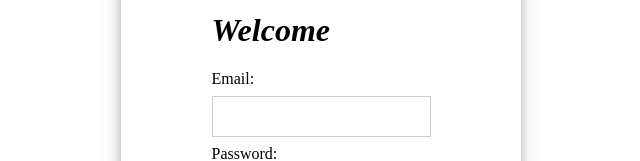
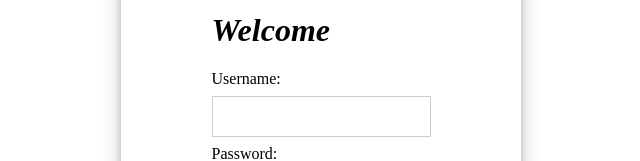
Before and after one commit to melanierolo/Build-A-Formik-Form, a React (Create React App) app: page / in a window 1280 px wide. Shown: the part 164-325 px from the top of the page, without its empty margins (319-959 px from the left). Built offline with nearby package versions, Linux system fonts and the light colour scheme.

Commit message:
added the message for username field

```diff
--- a/src/App.js
+++ b/src/App.js
@@ -21,7 +21,7 @@ function App() {
       if (!values.email) {
         errors.email = 'Required';
       } else if (!/^[A-Z0-9._%+-]+@[A-Z0-9.-]+\.[A-Z]{2,4}$/i.test(values.email)) {
-        errors.email = 'Invalid email address';
+        errors.email = 'Username should be an email';
       }
       if(!values.password) errors.password = 'Required';
       console.log(errors);
@@ -34,7 +34,7 @@ function App() {
           <div className="container__login">
             <form onSubmit={formik.handleSubmit}>
               <h1 className="login__tittle ">Welcome</h1>
-              <div>Email:</div>
+              <div>Username:</div>
               <input type="text" name="email" id="emailField" onChange={formik.handleChange} value={formik.values.email}/>
               {formik.errors.email ? <div id="emailError" >{formik.errors.email}</div> : null}
               <div>Password:</div>
```
